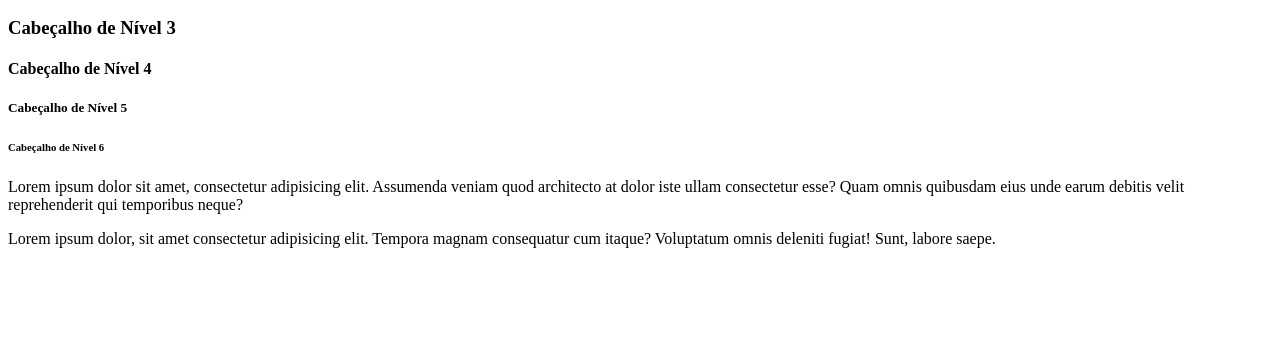
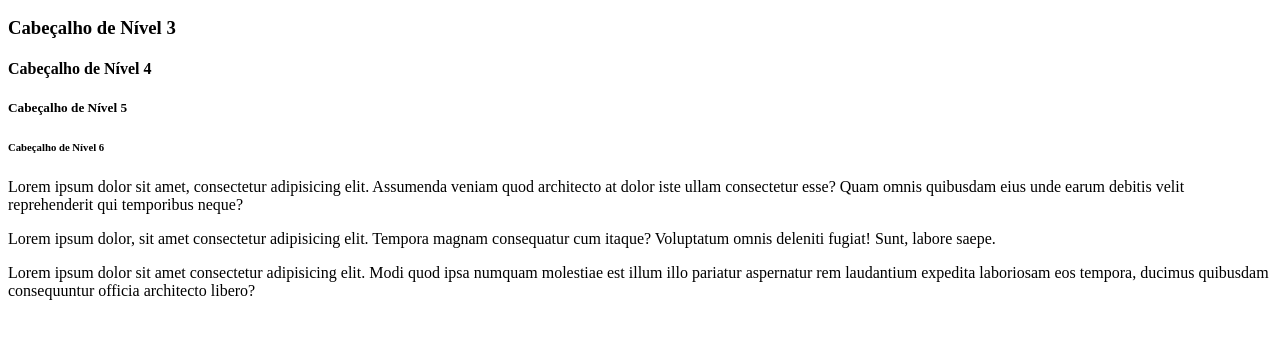
Before and after one commit to jeansousa01/Curso-Youtube-HTML-CanalDicasParaDev, a plain HTML site: page index.html in a window 1280 px wide. Shown: the part 110-448 px from the top of the page. Drawn offline with Linux system fonts and the light colour scheme.

Commit message:
Adiciona mais um paragrafo, display block

```diff
--- a/index.html
+++ b/index.html
@@ -21,6 +21,9 @@
         consectetur esse? Quam omnis quibusdam eius unde earum debitis velit reprehenderit qui temporibus neque?</p>
     <p>Lorem ipsum dolor, sit amet consectetur adipisicing elit. Tempora magnam consequatur cum itaque? Voluptatum omnis
         deleniti fugiat! Sunt, labore saepe.</p>
+    <p>Lorem ipsum dolor sit amet consectetur adipisicing elit. Modi quod ipsa numquam molestiae est illum illo pariatur
+        aspernatur rem laudantium expedita laboriosam eos tempora, ducimus quibusdam consequuntur officia architecto
+        libero?</p>
 </body>
 
 </html>
```
